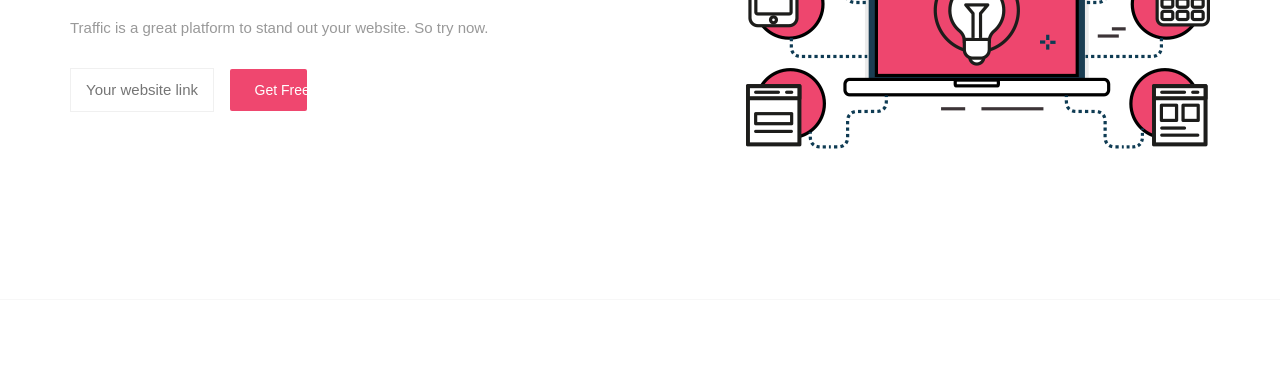
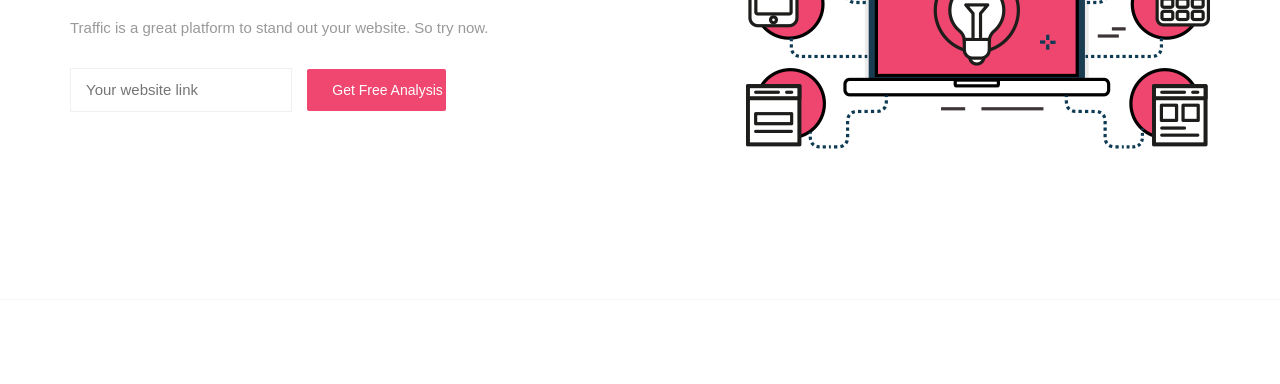
Before and after one commit to shanta05/psd-to-html-class-1-, a plain HTML site: page index.html in a window 1280 px wide. Shown: the part 416-800 px from the top of the page. Drawn offline with Linux system fonts and the light colour scheme; a web font is replaced by a local one.

Commit message:
Update style.css

```diff
--- a/assets/css/style.css
+++ b/assets/css/style.css
@@ -307,11 +307,11 @@ input[type=text],input[type=email],input[type=tel],input[type=passward],input[ty
 }
 .website-checker-form input {
     margin-right: 2%;
-    width: 26%;
+    width: 40%;
 }
 .website-checker-form input[type="submit"] {
     margin-right: 0;
-    width: 14%;
+    width: 25%;
 }
 .homepage-hero-area-4 {
     background-color: #ddd;
```
